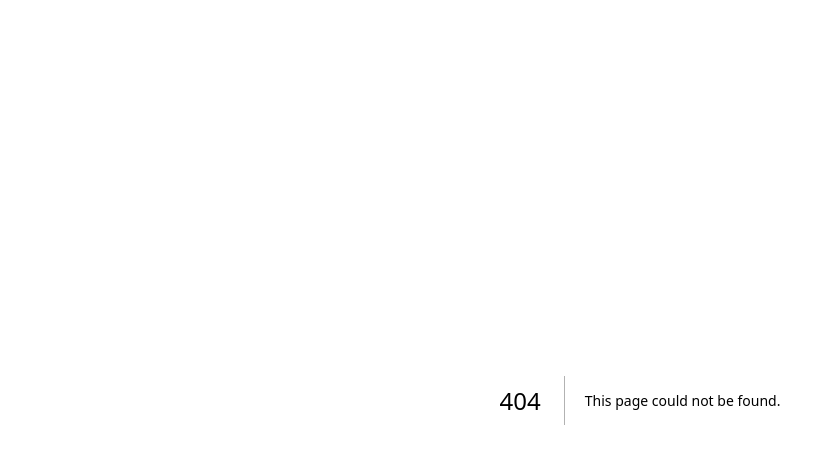
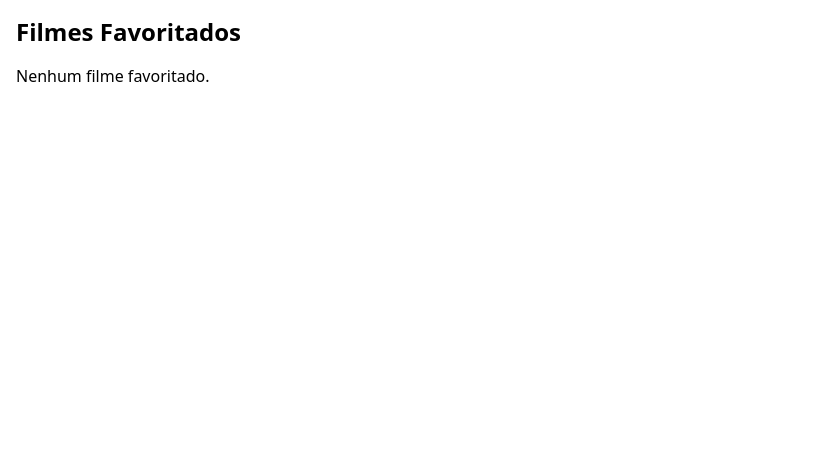
Before and after one commit to Thelucasdias/movie-app, a Next.js app: page /favorites in a window 1280 px wide. Before the commit this address had no page. Shown: the top 464 px of the page, without its empty margins (0-826 px from the left). Built offline with nearby package versions, Linux system fonts and the light colour scheme.

Commit message:
favorite list

```diff
--- a/package.json
+++ b/package.json
@@ -9,6 +9,7 @@
     "lint": "next lint"
   },
   "dependencies": {
+    "lucide-react": "^0.503.0",
     "next": "15.2.5",
     "react": "^19.0.0",
     "react-dom": "^19.0.0"
--- a/src/components/FavoriteButton.tsx
+++ b/src/components/FavoriteButton.tsx
@@ -0,0 +1,22 @@
+import { useFavorites } from "@/contexts/FavoritesContext";
+import { Movie } from "@/types/movie";
+import { Heart, HeartOff } from "lucide-react";
+
+type Props = {
+  movie: Movie;
+};
+
+export const FavoriteButton = ({ movie }: Props) => {
+  const { toggleFavorite, isFavorite } = useFavorites();
+  const favorite = isFavorite(movie.id);
+
+  return (
+    <button
+      onClick={() => toggleFavorite(movie)}
+      className="flex items-center space-x-1 text-red-500"
+    >
+      {favorite ? <Heart fill="currentColor" /> : <HeartOff />}
+      <span>{favorite ? "Remover" : "Favoritar"}</span>
+    </button>
+  );
+};
--- /dev/null
+++ b/src/components/FavoriteList.tsx
@@ -0,0 +1,26 @@
+import { useFavorites } from "@/contexts/FavoritesContext";
+import Link from "next/link";
+
+export const FavoriteList = () => {
+  const { favorites } = useFavorites();
+
+  if (favorites.length === 0) return <p>Nenhum filme favoritado.</p>;
+
+  return (
+    <div className="grid grid-cols-2 md:grid-cols-4 gap-4">
+      {favorites.map((movie) => (
+        <div key={movie.id} className="bg-white rounded-lg shadow p-2">
+          <img
+            src={`https://image.tmdb.org/t/p/w300${movie.poster_path}`}
+            alt={movie.title}
+            className="rounded"
+          />
+          <h3 className="text-sm font-semibold mt-2">{movie.title}</h3>
+          <Link href={`/movie/${movie.id}`} className="text-blue-500 text-xs">
+            Ver detalhes
+          </Link>
+        </div>
+      ))}
+    </div>
+  );
+};
--- a/src/components/MovieModal.tsx
+++ b/src/components/MovieModal.tsx
@@ -1,6 +1,7 @@
 import { MovieDetails } from "@/types/movie";
 import { formatDate } from "@/utils/dateProvider";
 import { formatRuntime } from "@/utils/formatRuntime";
+import { FavoriteButton } from "@/components/FavoriteButton";
 
 interface MovieModal {
   movie: MovieDetails;
@@ -23,6 +24,7 @@ export default function MovieModal({ movie, onClose }: MovieModal) {
               Sem imagem
             </div>
           )}
+          <FavoriteButton movie={movie} />
           <h2 className="text-xl font-bold mb-2">{movie.title}</h2>
           <p className="text-sm text-gray-700 mb-4">{movie.overview}</p>
           <p className="text-sm text-gray-600 mb-4">
--- a/src/pages/_app.tsx
+++ b/src/pages/_app.tsx
@@ -1,6 +1,7 @@
 import type { AppProps } from "next/app";
 import { Geist, Geist_Mono } from "next/font/google";
 import "../pages/styles/globals.css";
+import { FavoritesProvider } from "@/contexts/FavoritesContext"; // importe o provider
 
 const geistSans = Geist({
   variable: "--font-geist-sans",
@@ -14,8 +15,12 @@ const geistMono = Geist_Mono({
 
 export default function MyApp({ Component, pageProps }: AppProps) {
   return (
-    <main className={`${geistSans.variable} ${geistMono.variable} antialiased`}>
-      <Component {...pageProps} />
-    </main>
+    <FavoritesProvider>
+      <main
+        className={`${geistSans.variable} ${geistMono.variable} antialiased`}
+      >
+        <Component {...pageProps} />
+      </main>
+    </FavoritesProvider>
   );
 }
--- /dev/null
+++ b/src/pages/favorites.tsx
@@ -0,0 +1,10 @@
+import { FavoriteList } from "@/components/FavoriteList";
+
+export default function FavoritesPage() {
+  return (
+    <main className="p-4">
+      <h1 className="text-2xl font-bold mb-4">Filmes Favoritados</h1>
+      <FavoriteList />
+    </main>
+  );
+}
```
Also changed, not shown: 1 other file (tests, documents, lock files or other folders).
